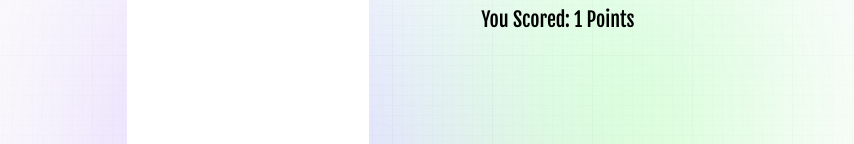
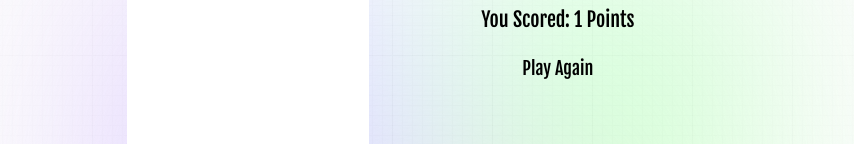
Before and after one commit to AaronHe09/rizz-o-meter, a Next.js app in the folder rizz-o-meter/: page /game/1 in a window 1280 px wide. Shown: the part 150-294 px from the top of the page, without its empty margins (213-1067 px from the left). Built offline with nearby package versions, Linux system fonts and the light colour scheme.

Commit message:
added play again button to redirect to home page

```diff
--- a/rizz-o-meter/app/game/[results]/page.js
+++ b/rizz-o-meter/app/game/[results]/page.js
@@ -36,6 +36,13 @@ const Results = () => {
           {ranking}
         </h1>
         <p className="mt-1 text-lg sm:text-xl">You Scored: {results} Points</p>
+        <button
+          type="button"
+          className="mt-5 text-lg"
+          onClick={handlePlayAgain}
+        >
+          Play Again
+        </button>
       </div>
     </section>
   );
```
